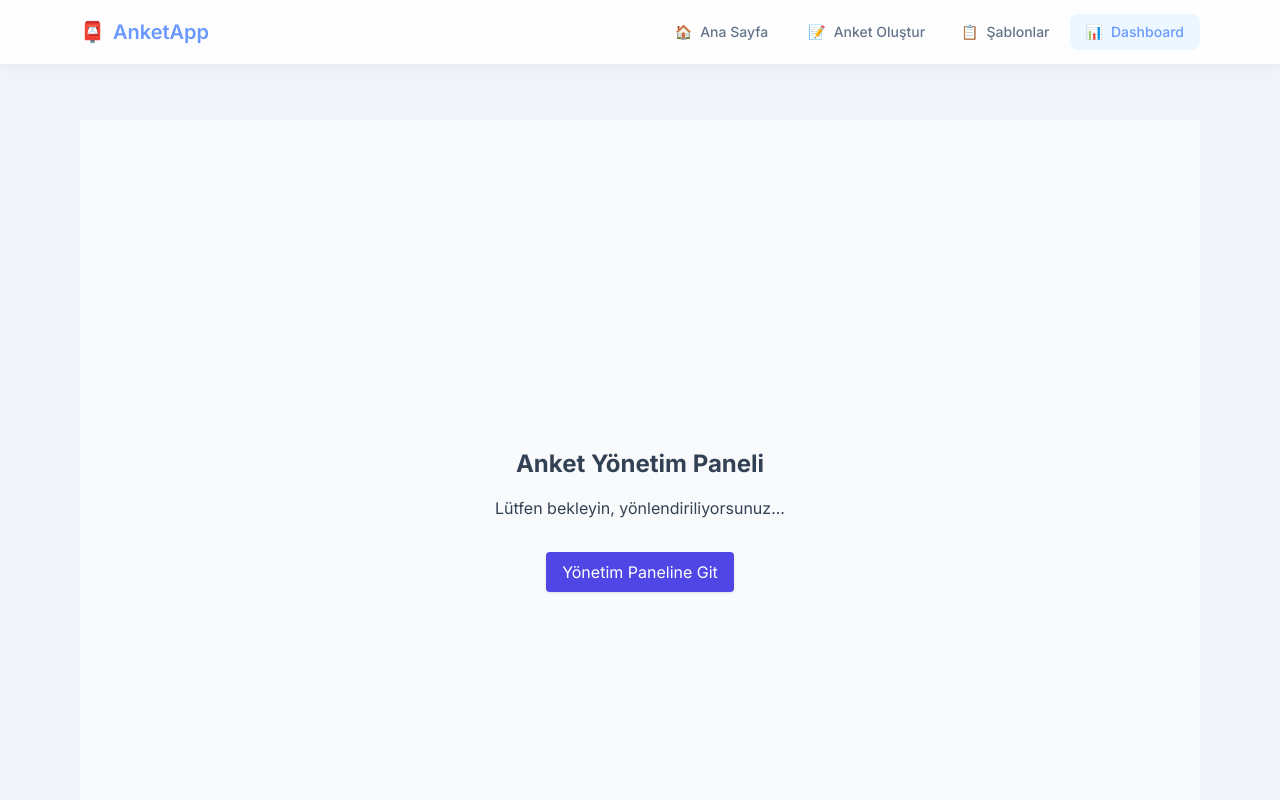
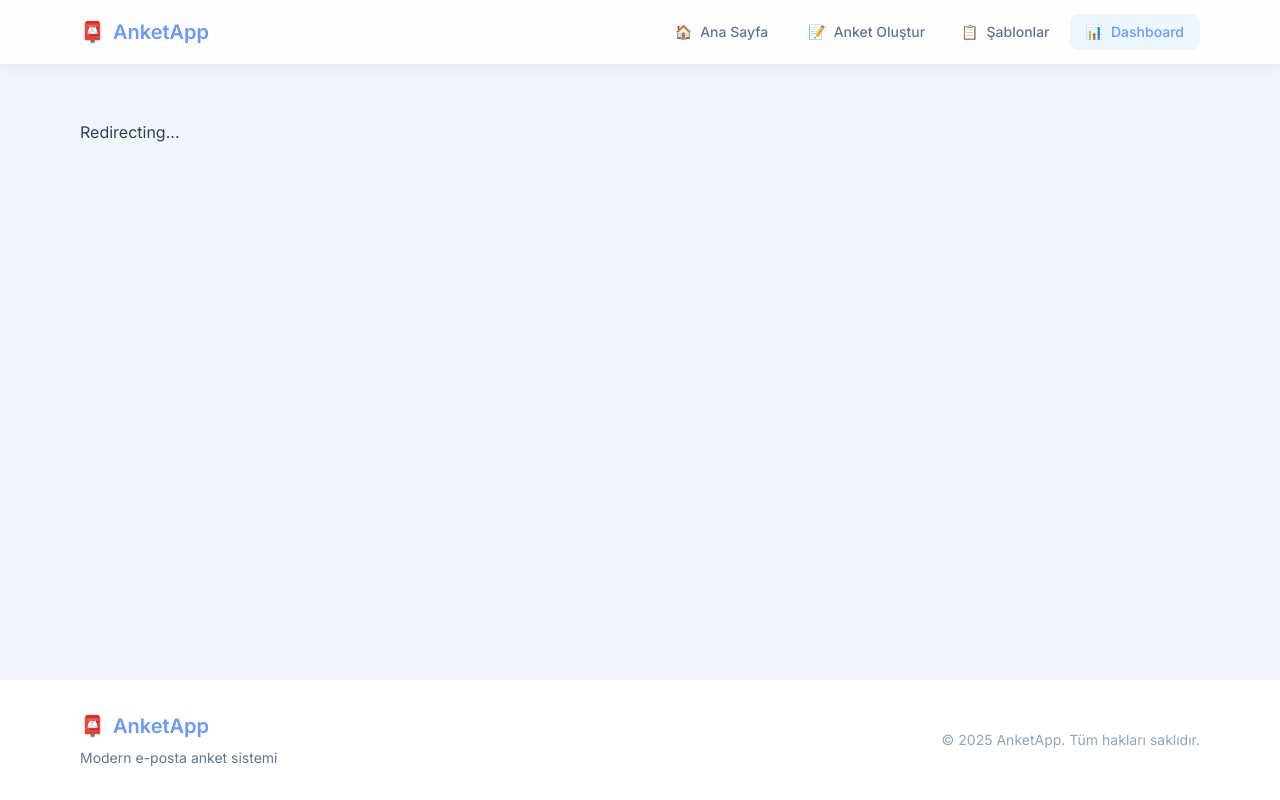
Before and after one commit to FalconTCG/TESTMAILANKET, a Next.js app: page /dashboard in a window 1280 px wide. Shown: the top 800 px of the page. Built offline with nearby package versions, Linux system fonts and the light colour scheme.

Commit message:
Complete dashboard fix: minimal page, improved middleware, skip during build

```diff
--- a/next.config.js
+++ b/next.config.js
@@ -1,7 +1,11 @@
 /** @type {import('next').NextConfig} */
 const nextConfig = {
   reactStrictMode: true,
-  experimental: {},
+  experimental: {
+    outputFileTracingExcludes: {
+      '/dashboard/**': true
+    }
+  },
   webpack: (config) => {
     config.module.rules.push({
       test: /\.css$/,
@@ -9,6 +13,9 @@ const nextConfig = {
     });
     return config;
   },
+  skipTrailingSlashRedirect: true,
+  skipMiddlewareUrlNormalize: true,
+  output: 'standalone',
 };
 
 module.exports = nextConfig;
--- a/src/app/dashboard-view/page.js
+++ b/src/app/dashboard-view/page.js
@@ -18,6 +18,10 @@ ChartJS.register(
   Legend,
   Title
 );
+
+// Some direct exports to control page behavior
+export const dynamic = 'force-dynamic';
+export const runtime = 'edge';
 
 export default function DashboardView() {
   const [mounted, setMounted] = useState(false);
--- a/src/app/dashboard/page.js
+++ b/src/app/dashboard/page.js
@@ -1,24 +1,6 @@
-// Static HTML page with server-side rendering only - no client components
-export default function Dashboard() {
-  return (
-    <div className="min-h-screen flex flex-col items-center justify-center bg-gray-50">
-      <h1 className="text-2xl font-bold mb-4">Anket Yönetim Paneli</h1>
-      <p className="mb-8">Lütfen bekleyin, yönlendiriliyorsunuz...</p>
-      <a
-        href="/dashboard-view"
-        className="bg-indigo-600 text-white px-4 py-2 rounded shadow hover:bg-indigo-700 transition-colors"
-      >
-        Yönetim Paneline Git
-      </a>
+// Static content with no imports or hooks
+function Dashboard() {
+  return <p>Redirecting...</p>;
+}
 
-      {/* Client-side redirect script */}
-      <script
-        dangerouslySetInnerHTML={{
-          __html: `
-            window.location.href = '/dashboard-view';
-          `
-        }}
-      />
-    </div>
-  );
-}
+export default Dashboard;
```
Also changed, not shown: src/middleware.js (+9 -6 lines).
